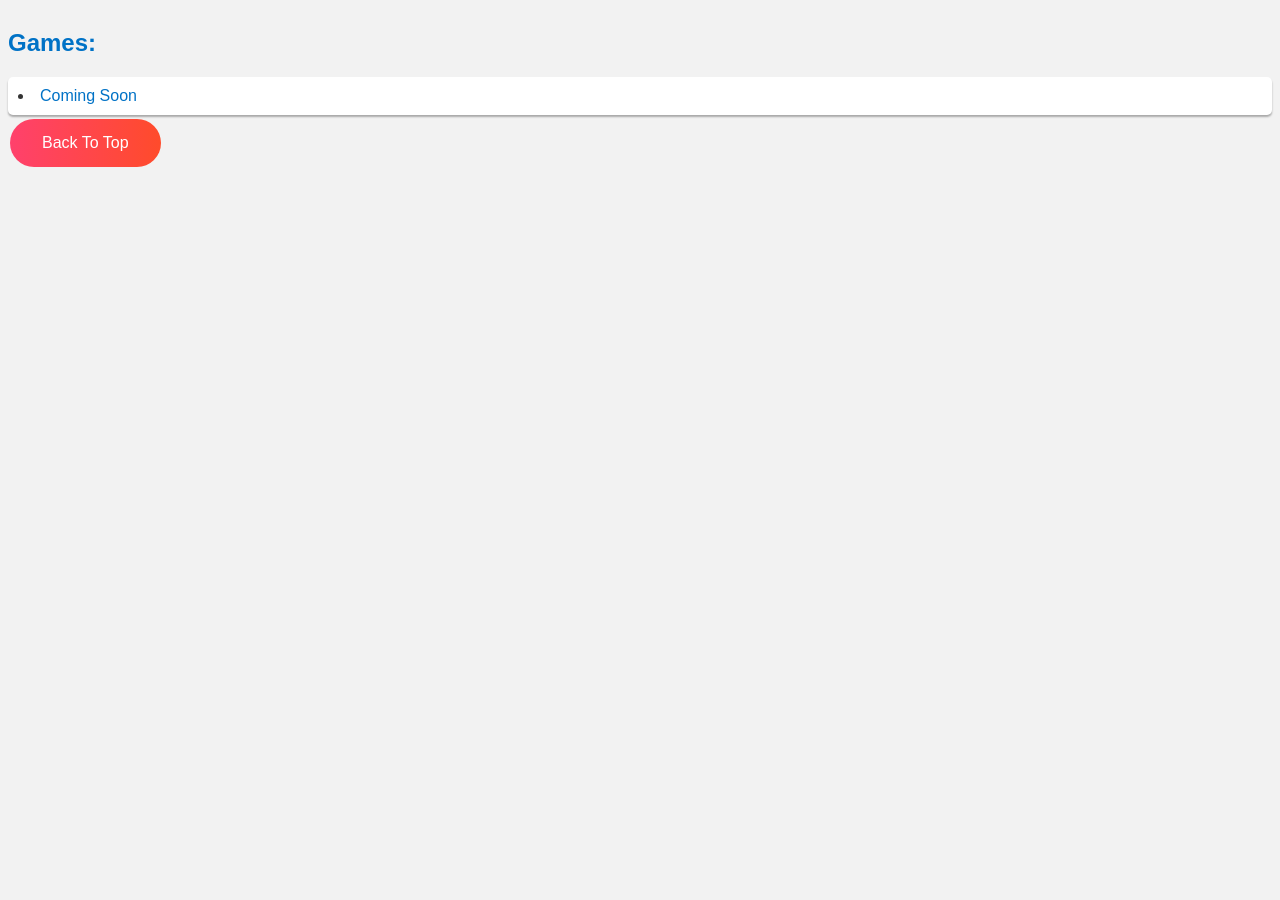
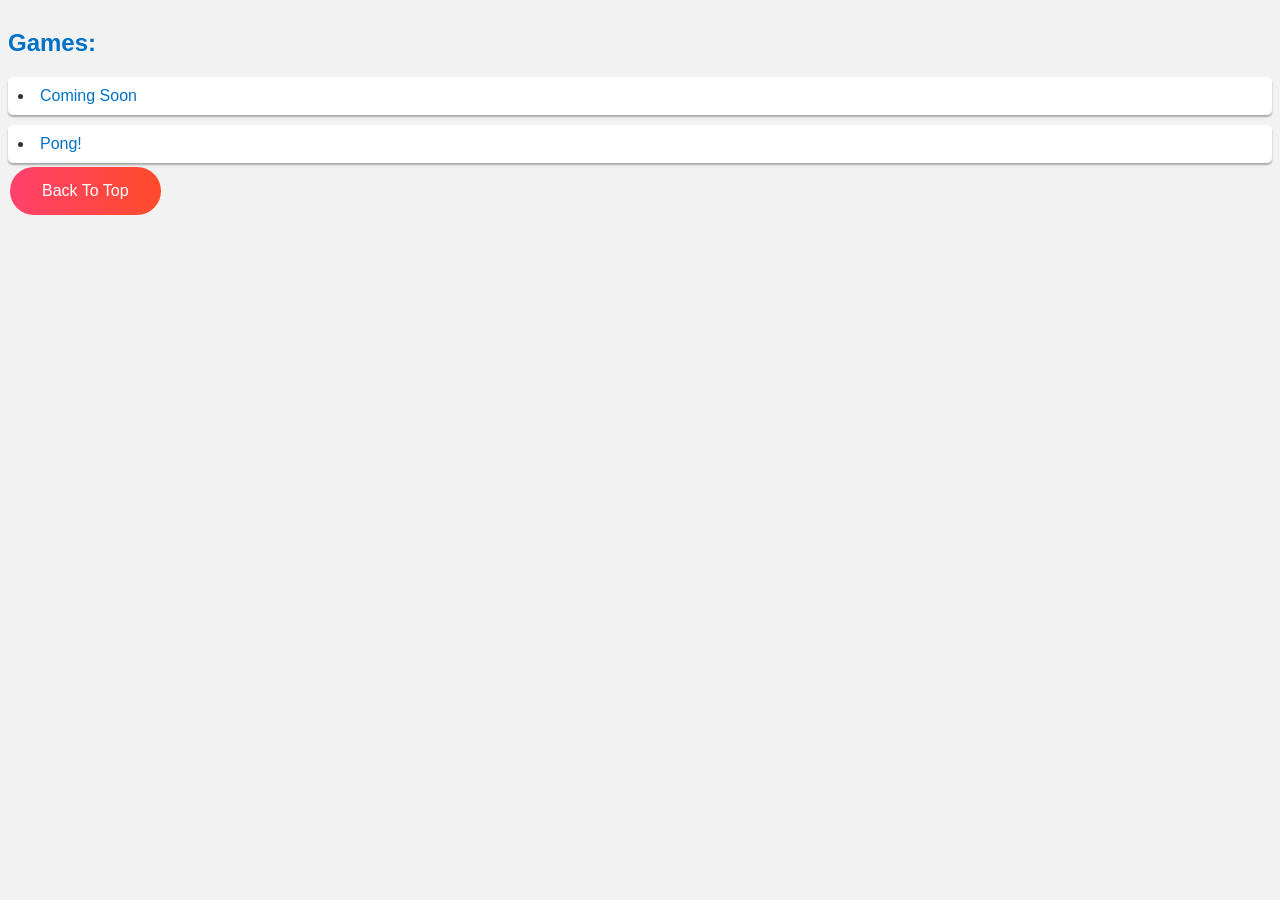
Before and after one commit to NolanBailey/N.Tech, a plain HTML site: page index.html in a window 1280 px wide. Shown: the part 1600-2500 px from the top of the page. Drawn offline with Linux system fonts and the light colour scheme.

Commit message:
Update index.html

```diff
--- a/index.html
+++ b/index.html
@@ -177,6 +177,7 @@
 	<br>
 	<h2 id= 'Games'>Games:</h2>
 	<li><a href="GamesCS.html">Coming Soon</a></li>
+	<li><a href="Pong!/index.html">Pong!</a></li>
 	<button onclick="window.scrollTo (0,0)">Back To Top</button>
 		<br>
 	<br>
```
